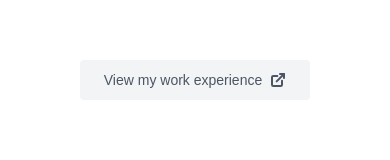
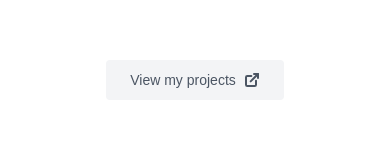
Before and after one commit to jacobslunga/portfolio-site, a React (Vite) app: page /work in a window 390 px wide. Shown: the part 1350-1510 px from the top of the page. Built offline with nearby package versions, Linux system fonts and the light colour scheme; a web font is replaced by a local one.

Commit message:
bugfix: changed font size for mobile on homepage and fixed incorrect link from work to projects

```diff
--- a/src/pages/HomePage.tsx
+++ b/src/pages/HomePage.tsx
@@ -6,7 +6,7 @@ export default function HomePage() {
       <div className="max-w-3xl mx-auto">
         {/* Hero Section */}
         <div className="text-center mb-16">
-          <h1 className="text-6xl md:text-7xl lg:text-8xl bg-clip-text text-transparent bg-gradient-to-r from-[#FE2C55] to-red-400 font-semibold mb-4">
+          <h1 className="text-5xl md:text-7xl lg:text-8xl bg-clip-text text-transparent bg-gradient-to-r from-[#FE2C55] to-red-400 font-semibold mb-4">
             Hi, I'm Jacob
           </h1>
           <p className="text-lg text-muted-foreground mb-2">
--- a/src/pages/WorkPage.tsx
+++ b/src/pages/WorkPage.tsx
@@ -242,9 +242,9 @@ export default function WorkPage() {
       </div>
 
       {/* Note about work experience */}
-      <Link to="/work" className="mt-16">
+      <Link to="/projects" className="mt-16">
         <Button variant="secondary" className="flex gap-2">
-          <p className="font-medium">View my work experience</p>
+          <p className="font-medium">View my projects</p>
           <ExternalLink className="w-4 h-4" strokeWidth={3} />
         </Button>
       </Link>
```
